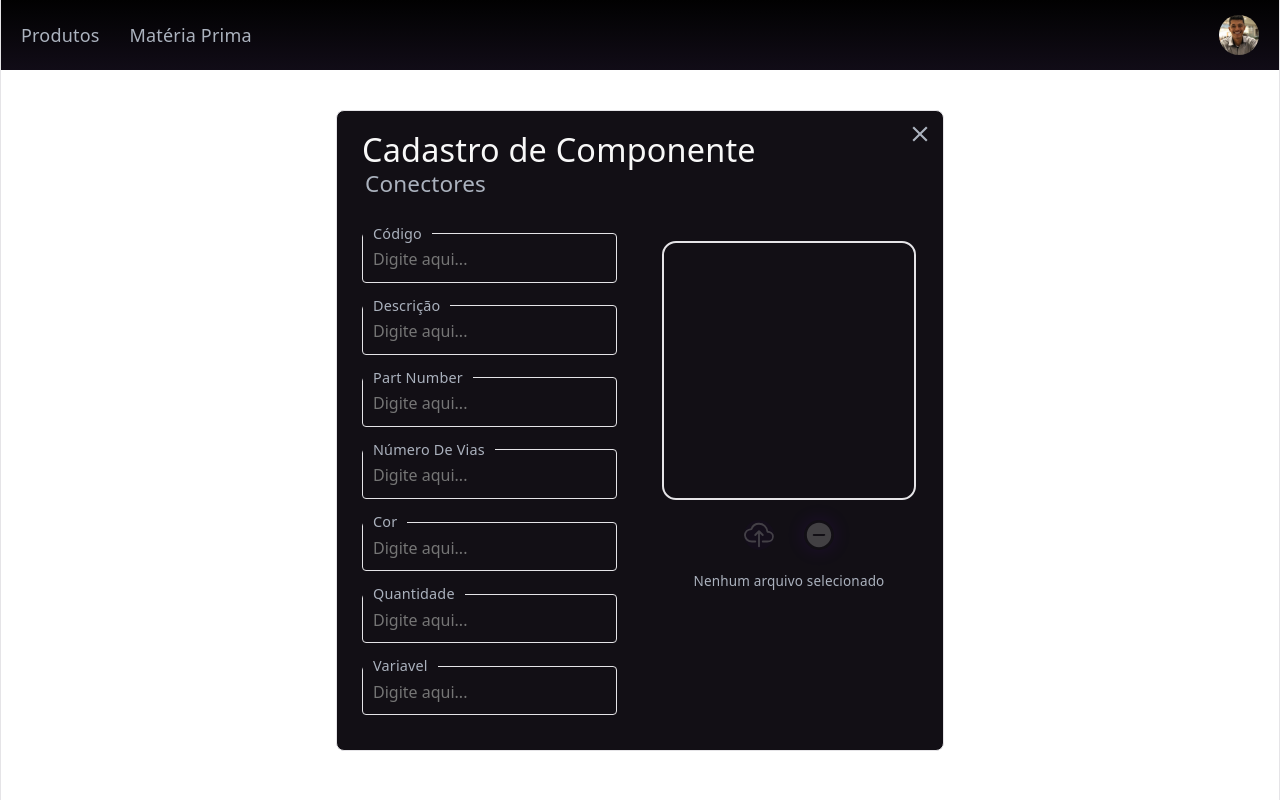
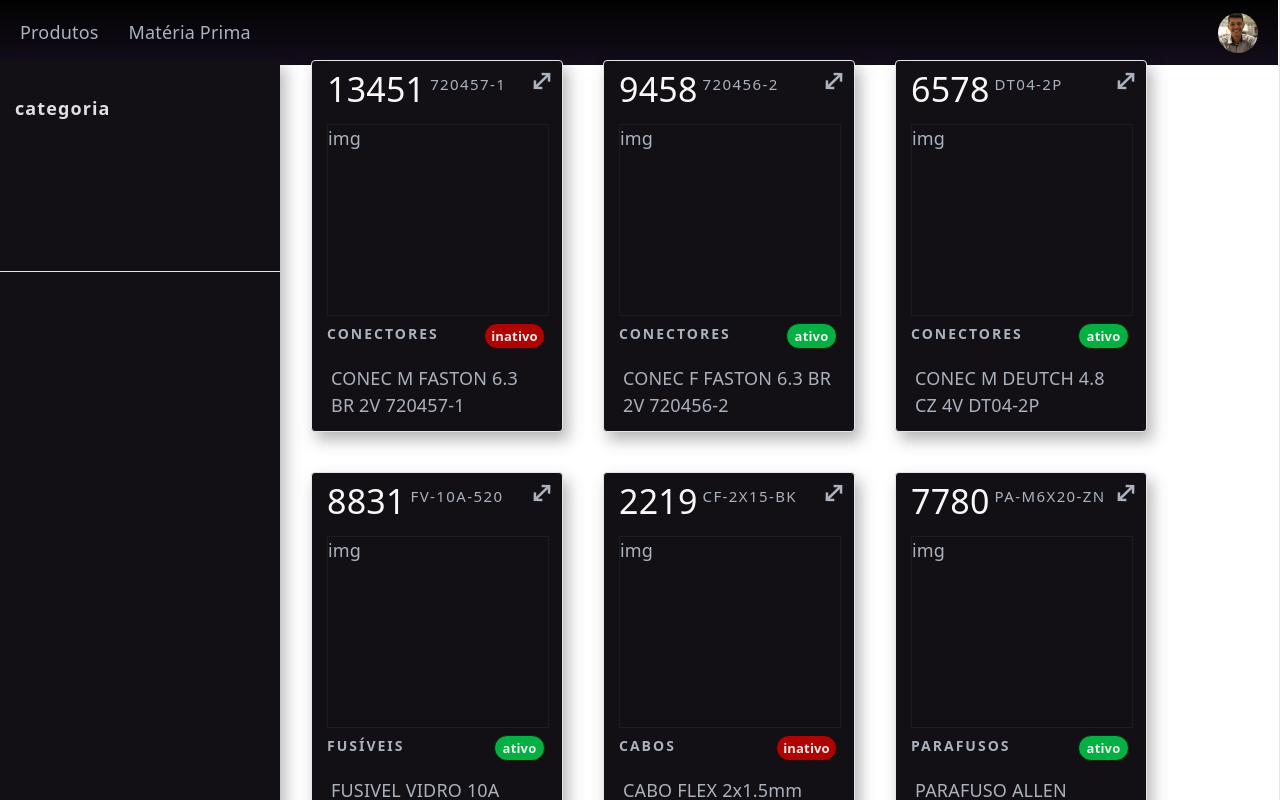
Before and after one commit to adrianoalvesjpg-bit/CutList, a React (Vite) app: page / in a window 1280 px wide. Shown: the top 800 px of the page. Built offline with nearby package versions, Linux system fonts and the light colour scheme.

Commit message:
Atualizado cabeçalho, agora é fixo e tem estilo diferente ao rolar o scroll. Incluido aside Filter.

```diff
--- /dev/null
+++ b/src/components/FilterGroup.jsx
@@ -0,0 +1,12 @@
+import React from 'react'
+import StFilterGroup from '../style/FilterGroup.module.css'
+
+
+export default function FilterGroup({filter}) {
+  return (
+    <div className={StFilterGroup.main}>
+        <h1 className={StFilterGroup.category}>{filter.name}</h1>
+    </div>
+
+  )
+}
--- a/src/components/Header.jsx
+++ b/src/components/Header.jsx
@@ -1,19 +1,34 @@
 import React from "react";
+import { useEffect, useState } from "react";
 
 import HeaderSt from '../style/Header.module.css'
 import UserSt from '../style/User.module.css'
 
 function Header({screenSelect}){
+    const [scrollY, setScrollY] = useState(0);
+
+    useEffect(() => {
+        function handleScroll() {
+        setScrollY(window.scrollY);
+        }
+
+        window.addEventListener("scroll", handleScroll, { passive: true });
+
+        return () => {
+        window.removeEventListener("scroll", handleScroll);
+        };
+    }, []);
+
+    const headerStyle = scrollY > 10 ? HeaderSt.header2 : HeaderSt.header
 
 
     return(
-        <header className={HeaderSt['header']}>
+        <header className={headerStyle}>
             <ul className={HeaderSt["menu-bar"]}>
                 <li><a onClick={() => screenSelect(0)} className={HeaderSt["menu-item"]}>Produtos</a></li>
                 <li><a onClick={() => screenSelect(1)} className={HeaderSt["menu-item"]}>Matéria Prima</a></li>
             </ul>
             <button id={UserSt["button-perfil"]}></button>
-
         </header>
     )
 }
--- a/src/components/ProductRegister.jsx
+++ b/src/components/ProductRegister.jsx
@@ -26,8 +26,8 @@ export default function ProductRegister() {
       </div>
         <div className={RegisterSt["div-main"]}>
           <div className={RegisterSt["div-list"]}>
-              {register.inputsText.map((text) => (
-                <ul className={RegisterSt["input-list"]}>
+              {register.inputsText.map((text, index) => (
+                <ul key={index} className={RegisterSt["input-list"]}>
                     <li><Input
                         text= {ToTitleCase(text)}
                         onChange={setProductRegister}
--- /dev/null
+++ b/src/components/SideFilter.jsx
@@ -0,0 +1,17 @@
+import React from 'react'
+
+import FilterGroup from './FilterGroup.jsx'
+
+import StSideFilter from '../style/SideFilter.module.css'
+
+export default function SideFilter() {
+    const filter={
+        name: 'categoria',
+        data: ['conectores', 'terminais', 'travas', 'selos', 'cabos']
+    }
+  return (
+    <aside className={StSideFilter.main}>
+        <FilterGroup filter={filter}/>
+    </aside>
+  )
+}
--- a/src/screens/Products.jsx
+++ b/src/screens/Products.jsx
@@ -1,6 +1,7 @@
 import React from 'react'
 import ProductRegister from '../components/ProductRegister'
 import CardProduct from '../components/CardProduct'
+import SideFilter from '../components/SideFilter'
 
 import ProductSt from '../style/Products.module.css'
 
@@ -42,16 +43,143 @@ const Products = () => {
       screw: 0,
       dimensions: '20x10x40',
       stats: 1,
+    },
+
+    {
+      id: 3,
+      category: 'fusíveis',
+      code: '8831',
+      description: 'FUSIVEL VIDRO 10A 5x20',
+      partnumber: 'FV-10A-520',
+      color: 'TR',
+      pins: 0,
+      screw: 0,
+      dimensions: '5x5x20',
+      stats: 1,
+    },
+    {
+      id: 4,
+      category: 'cabos',
+      code: '2219',
+      description: 'CABO FLEX 2x1.5mm PRETO',
+      partnumber: 'CF-2X15-BK',
+      color: 'PT',
+      pins: 2,
+      screw: 0,
+      dimensions: '2000x5x5',
+      stats: 0,
+    },
+    {
+      id: 5,
+      category: 'parafusos',
+      code: '7780',
+      description: 'PARAFUSO ALLEN M6x20 ZN',
+      partnumber: 'PA-M6X20-ZN',
+      color: 'ZN',
+      pins: 0,
+      screw: 1,
+      dimensions: '6x6x20',
+      stats: 1,
+    },
+    {
+      id: 6,
+      category: 'relés',
+      code: '9902',
+      description: 'RELE AUTOMOTIVO 12V 30A',
+      partnumber: 'RA-12V-30A',
+      color: 'PR',
+      pins: 4,
+      screw: 0,
+      dimensions: '25x25x30',
+      stats: 1,
+    },
+    {
+      id: 7,
+      category: 'interruptores',
+      code: '4410',
+      description: 'INTERRUPTOR BASCULANTE 2P VERMELHO',
+      partnumber: 'IB-2P-VM',
+      color: 'VM',
+      pins: 2,
+      screw: 0,
+      dimensions: '15x10x25',
+      stats: 0,
+    },
+    {
+      id: 8,
+      category: 'lâmpadas',
+      code: '5520',
+      description: 'LAMPADA LED 12V 5W BR',
+      partnumber: 'LL-12V-5W-BR',
+      color: 'BR',
+      pins: 2,
+      screw: 0,
+      dimensions: '10x10x40',
+      stats: 1,
+    },
+    {
+      id: 9,
+      category: 'baterias',
+      code: '6633',
+      description: 'BATERIA LÍTIO 3V CR2032',
+      partnumber: 'BAT-CR2032',
+      color: 'NI',
+      pins: 0,
+      screw: 0,
+      dimensions: '20x20x3',
+      stats: 1,
+    },
+    {
+      id: 10,
+      category: 'placas',
+      code: '7744',
+      description: 'PLACA PCB DUPLA FACE 100x80',
+      partnumber: 'PCB-100X80',
+      color: 'VD',
+      pins: 0,
+      screw: 0,
+      dimensions: '100x80x1.6',
+      stats: 0,
+    },
+    {
+      id: 11,
+      category: 'sensores',
+      code: '8855',
+      description: 'SENSOR PROXIMIDADE INDUTIVO M12',
+      partnumber: 'SP-M12',
+      color: 'MT',
+      pins: 3,
+      screw: 0,
+      dimensions: '12x12x50',
+      stats: 1,
+    },
+    {
+      id: 12,
+      category: 'conectores',
+      code: '9966',
+      description: 'CONEC F CIRCULAR 5P METAL',
+      partnumber: 'CC-5P-MT',
+      color: 'MT',
+      pins: 5,
+      screw: 1,
+      dimensions: '25x25x40',
+      stats: 0,
     }
+
   ]
 
+
+
   return (
-    <div style={{display: 'flex', flexDirection: 'row', alignItems: 'center', gap: '20px', flexWrap: 'wrap', justifyContent: 'center'}}>
-      < ProductRegister />
-      <div className={ProductSt.main}>
-        {products.map((product) => (
-        < CardProduct product={product}/>
-        ))}
+    <div className={ProductSt.main}>
+      <SideFilter/>
+      <div>
+        {/* < ProductRegister /> */}
+        <div className={ProductSt.cards}>
+          {products.map((product) => (
+          < CardProduct product={product}/>
+          ))}
+        </div>
       </div>
     </div>
   )
--- a/src/style/CardProduct.module.css
+++ b/src/style/CardProduct.module.css
@@ -9,7 +9,8 @@
     align-items: center;
     justify-content: center;
     gap: 20px;
-    padding: 20px;
+    padding: 10px;
+
 }
 
 .card {
@@ -22,6 +23,9 @@
     border-radius: 4px;
     padding: 15px;
     text-align: left;
+    box-shadow: 5px 8px 15px var(--shadow-div);
+
+
 
 }
 
@@ -153,5 +157,5 @@
 
 .description {
   margin-top: 10px;
-  font-size: 20px;
+  font-size: 18px;
 }
--- /dev/null
+++ b/src/style/FilterGroup.module.css
@@ -0,0 +1,24 @@
+.main {
+    display: flex;
+    flex-direction: column;
+    padding: 15px;
+    padding-bottom: 2cqmax;
+    flex-wrap: wrap;
+    border-bottom: solid 1px var(--border);
+    max-height: 150px;
+    width: 100%;
+
+}
+
+
+.category {
+    display: flex;
+    margin: 0px;
+    margin-bottom: 15px;
+    text-align: left;
+    font-weight: 600;
+    font-size: 18px;
+    color: var(--text-hover);
+    padding: 0px;
+    letter-spacing: 1.1px;
+}
--- a/src/style/Header.module.css
+++ b/src/style/Header.module.css
@@ -1,13 +1,29 @@
-.header {
+.header,
+.header2 {
+  transition: height 0.3s ease, background-color 0.3s ease;
+}
+
+.header, .header2 {
     display: flex;
-    background:var(--header-background);
-    margin: 0;
-    height: 50px;
+    position: fixed;
+    top: 0;
+    left: 0px;
+    right: 0;
+    background: var(--header-background);
+    margin: 0px;
+    margin-right: 2px;
+    height: 45px;
     align-items: center;
     align-content: center;
     justify-content: space-between;
     padding: 10px;
     padding-right: 20px;
+}
+
+.header2 {
+    height: 60px;
+    z-index: 10;
+    border-bottom: solid 2px #20083b;
 }
 
 .menu-bar {
--- a/src/style/Products.module.css
+++ b/src/style/Products.module.css
@@ -1,8 +1,20 @@
 .main {
+    margin-left: 280px;
+    display: flex;
+    flex-direction: row;
+    justify-content: center;
+    align-items: center;
+    gap: 20px;
+    padding: 20px;
+    padding-top: 50px;
+    flex-wrap: wrap;
+
+}
+
+.cards {
     display: flex;
     flex-direction: row;
     align-items: center;
-    justify-content: center;
     gap: 20px;
-    padding: 20px;
+    flex-wrap: wrap;
 }
--- a/src/style/RegisterDiv.module.css
+++ b/src/style/RegisterDiv.module.css
@@ -34,9 +34,14 @@
     max-width: 650px;
     backdrop-filter: blur(10px);
     -webkit-backdrop-filter: blur(10px);
+    flex-wrap: wrap;
+    box-shadow: 5px 8px 15px var(--shadow-div);
+
+
+
 }
 
-.register-div::before {
+/* .register-div::before {
   content: "";
   position: absolute;
   inset: 0;
@@ -55,7 +60,7 @@
 }
 .register-div:hover::before {
   opacity: 1.0;
-}
+} */
 
 
 .title-div {
--- /dev/null
+++ b/src/style/SideFilter.module.css
@@ -0,0 +1,23 @@
+.main {
+    display: flex;
+    position: fixed;
+    height: 100%;
+    z-index: 2;
+    top: 0;
+    left: 0;
+    width: 280px;
+    margin-top: 60px;
+    padding-top: 20px;
+    overflow-y: auto;
+    background-color: var(--div-bg);
+    border-right: solid 1px var(--border2);
+    box-shadow: 5px 8px 15px var(--shadow-div);
+
+}
+
+
+@media (max-width: 768px) {
+    .main {
+        width: 90%;
+    }
+}
--- a/src/style/index.css
+++ b/src/style/index.css
@@ -1,7 +1,8 @@
 :root {
 
-  --header-background: linear-gradient(180deg, #010101, #110c17);
+  --header-background: linear-gradient(180deg, #010101, #130d1b);
 
+  --shadow-div: #38383860;
 
 
   /* ---------------------------------------------------------------------------------------------------------- */
```
